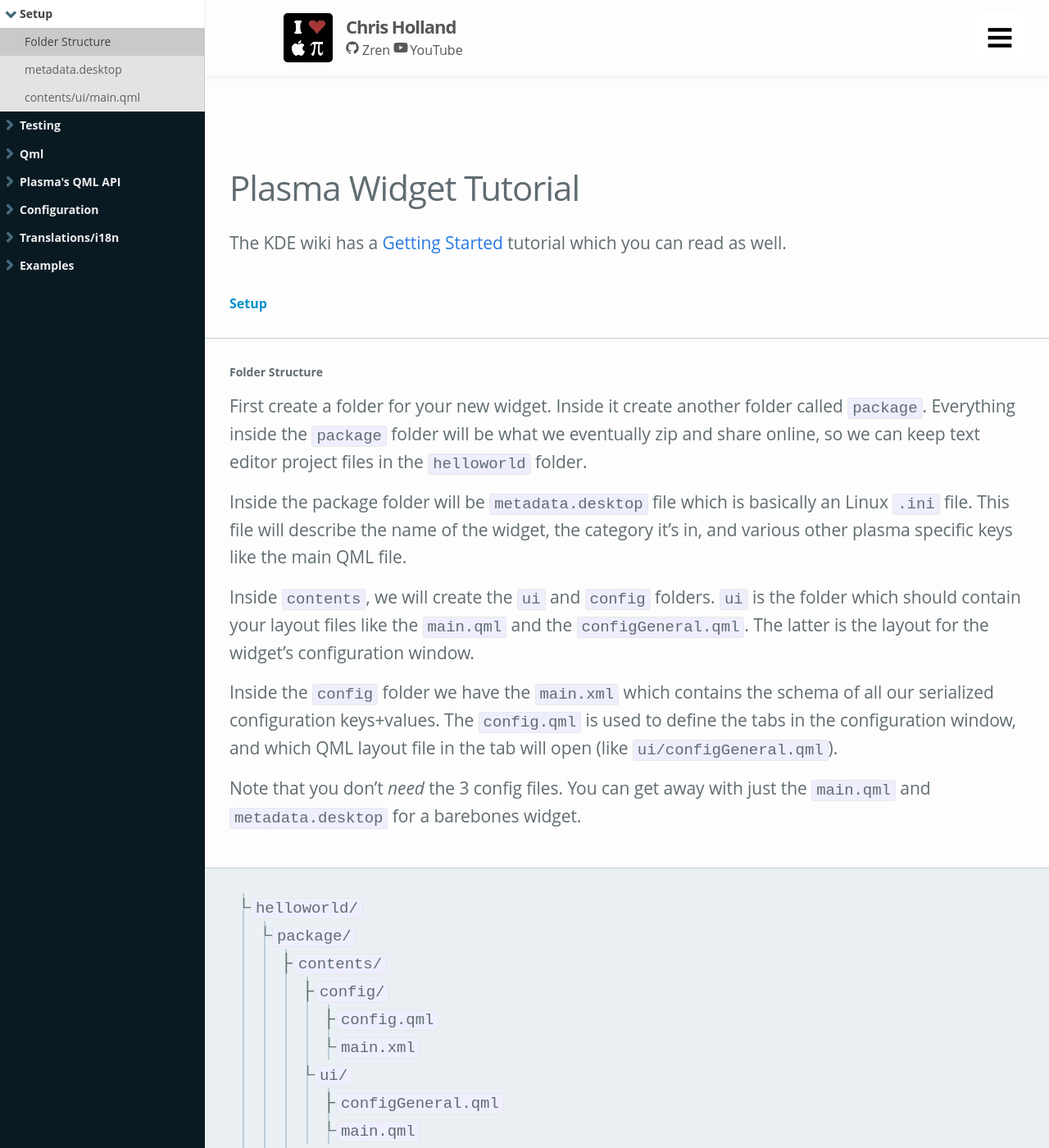
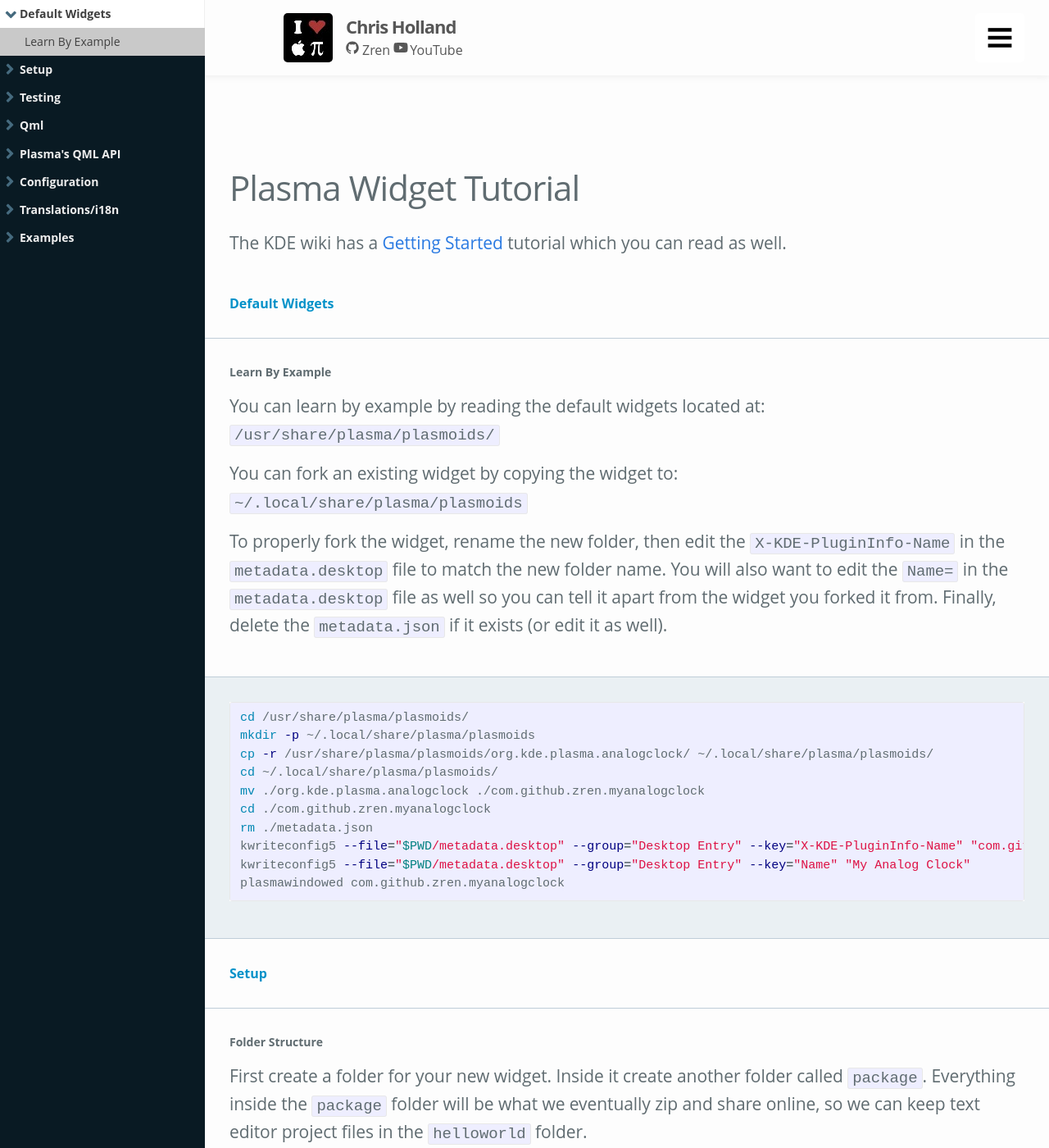
Before and after one commit to Zren/zren.github.io, a Jekyll site: the page built from kde_docs_widget.md, in a window 1280 px wide and 1400 px high. Shown: the whole window at 82% size. Built offline with Jekyll 4.4.1, drawn with Linux system fonts in a browser that asks for light colours; comment, search, counter and statistics services are not loaded.

Commit message:
Add a quick learn by example section at the top.
This is what I mention first in every reddit comment anyways.

```diff
--- a/kde_docs_widget.md
+++ b/kde_docs_widget.md
@@ -45,6 +45,41 @@ section .right li:last-child:before {
     border-color: #d6d8db;
 }
 </style>
+
+
+
+<!-- ------- -->
+{% include docHeader.html label="Default Widgets" %}
+
+{% capture label %}Learn By Example{% endcapture %}
+{% capture sectionLeft %}
+
+You can learn by example by reading the default widgets located at:
+`/usr/share/plasma/plasmoids/`
+
+You can fork an existing widget by copying the widget to:
+`~/.local/share/plasma/plasmoids`
+
+To properly fork the widget, rename the new folder, then edit the `X-KDE-PluginInfo-Name` in the `metadata.desktop` file to match the new folder name. You will also want to edit the `Name=` in the `metadata.desktop` file as well so you can tell it apart from the widget you forked it from. Finally, delete the `metadata.json` if it exists (or edit it as well).
+
+{% endcapture %}{% capture sectionRight %}
+
+{% highlight bash %}
+cd /usr/share/plasma/plasmoids/
+mkdir -p ~/.local/share/plasma/plasmoids
+cp -r /usr/share/plasma/plasmoids/org.kde.plasma.analogclock/ ~/.local/share/plasma/plasmoids/
+cd ~/.local/share/plasma/plasmoids/
+mv ./org.kde.plasma.analogclock ./com.github.zren.myanalogclock
+cd ./com.github.zren.myanalogclock
+rm ./metadata.json
+kwriteconfig5 --file="$PWD/metadata.desktop" --group="Desktop Entry" --key="X-KDE-PluginInfo-Name" "com.github.zren.myanalogclock"
+kwriteconfig5 --file="$PWD/metadata.desktop" --group="Desktop Entry" --key="Name" "My Analog Clock"
+plasmawindowed com.github.zren.myanalogclock
+{% endhighlight %}
+
+{% endcapture %}{% include docSection.html label=label sectionLeft=sectionLeft sectionRight=sectionRight %}
+
+
 
 <!-- ------- -->
 {% include docHeader.html label="Setup" %}
```
